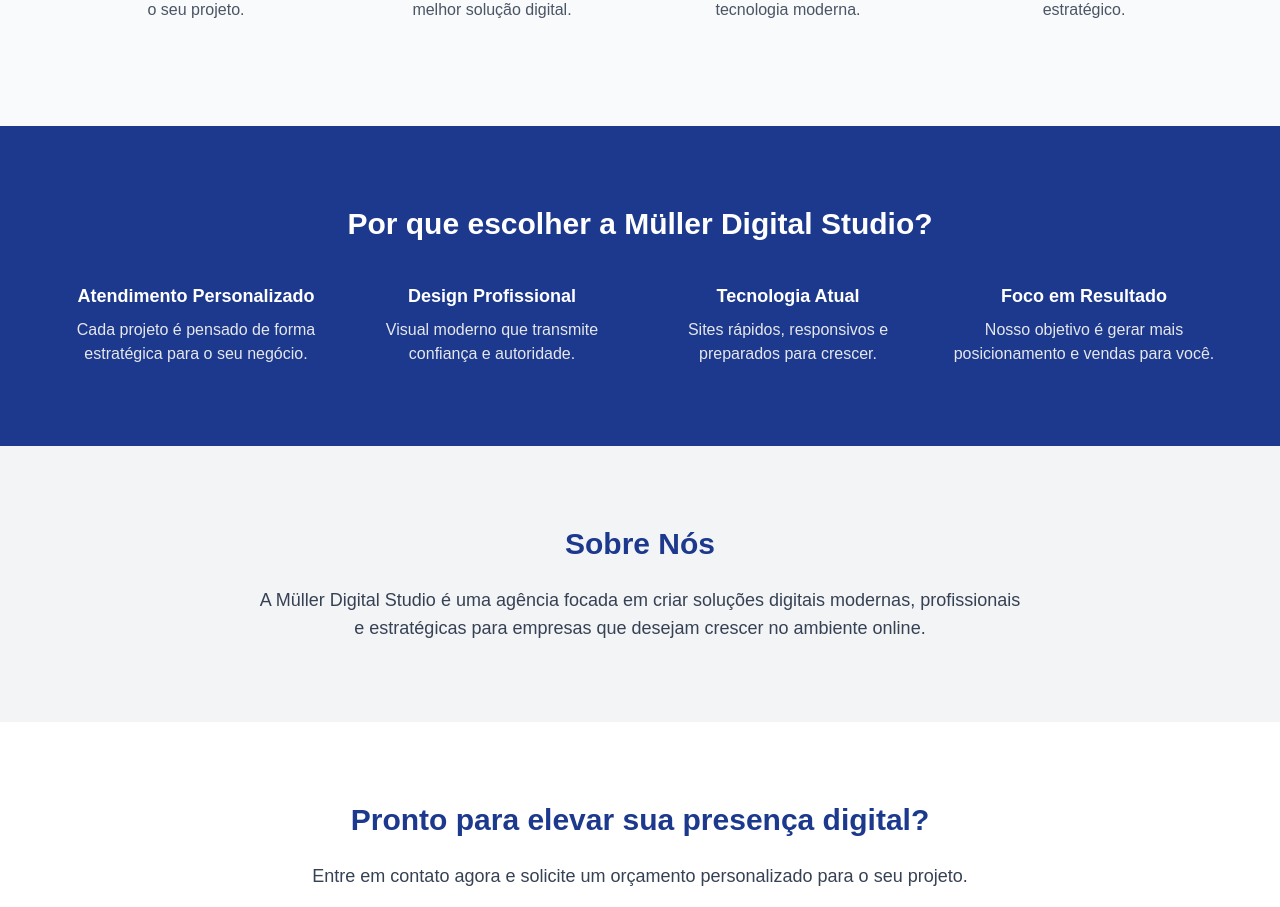
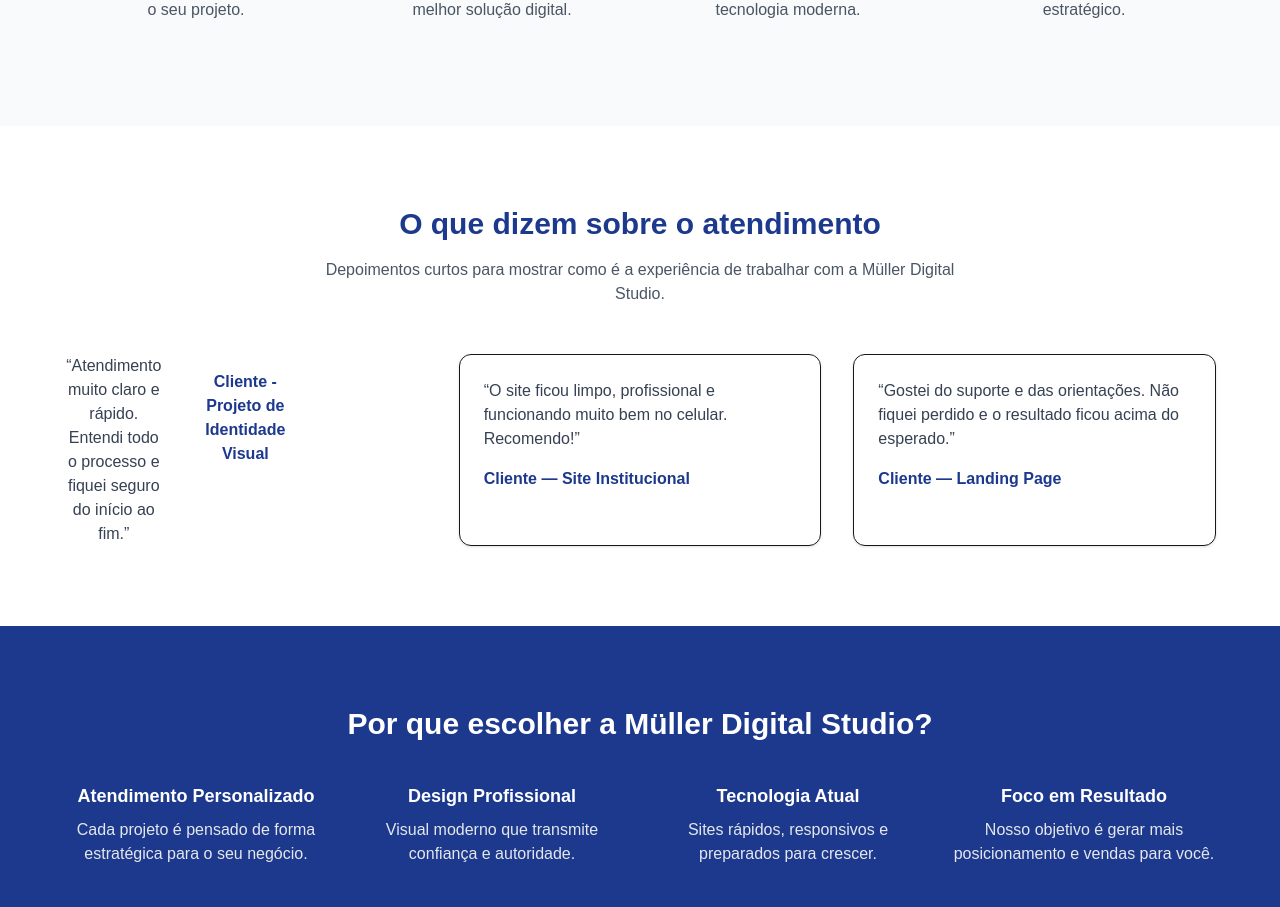
Before and after one commit to danielmuller-dev/muller-digital-studio, a Next.js app: page / in a window 1280 px wide. Shown: the part 1500-2407 px from the top of the page. Built offline with nearby package versions, Linux system fonts and the light colour scheme.

Commit message:
Adicionado Depoimentos experimento

```diff
--- a/app/page.tsx
+++ b/app/page.tsx
@@ -154,6 +154,37 @@
         </div>
       </section>
 
+      {/* Prova Social */}
+      <section className="py-20 px-6 bg-white text-center">
+        <h2 className="text-3xl font-bold mb-4 text-blue-900">O que dizem sobre o atendimento</h2>
+        <p className="max-w-2xl mx-auto mb-12 text-gray-600">
+          Depoimentos curtos para mostrar como é a experiência de trabalhar com a Müller Digital Studio.
+        </p>
+
+        <div className="grid md:grid-cols-3 gap-8 max-w-6xl mx-auto">
+          <div className="grid md:grid-cols-3 gap-8 max-w-6xl mx-auto">
+            <p className="text-gray-700">
+              “Atendimento muito claro e rápido. Entendi todo o processo e fiquei seguro do início ao fim.”
+            </p>
+            <div className="mt-4 font-semibold text-blue-900">Cliente - Projeto de Identidade Visual</div>
+          </div>
+
+          <div className="p-6 border rounded-xl shadow-sm text-left">
+            <p className="text-gray-700">
+              “O site ficou limpo, profissional e funcionando muito bem no celular. Recomendo!”
+            </p>
+            <div className="mt-4 font-semibold text-blue-900">Cliente — Site Institucional</div>
+          </div>
+
+          <div className="p-6 border rounded-xl shadow-sm text-left">
+            <p className="text-gray-700">
+              “Gostei do suporte e das orientações. Não fiquei perdido e o resultado ficou acima do esperado.”
+            </p>
+            <div className="mt-4 font-semibold text-blue-900">Cliente — Landing Page</div>
+          </div>
+        </div>
+      </section>
+
       {/* Diferenciais */}
       <section className="py-20 px-6 bg-blue-900 text-white text-center">
         <h2 className="text-3xl font-bold mb-10">Por que escolher a Müller Digital Studio?</h2>
```
